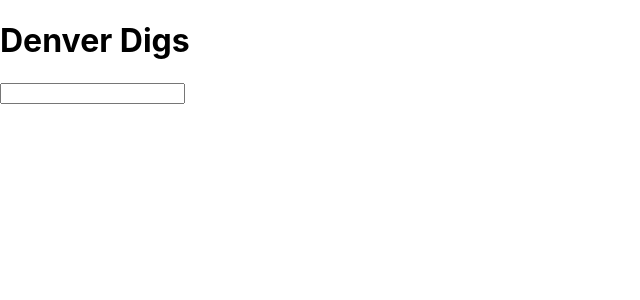
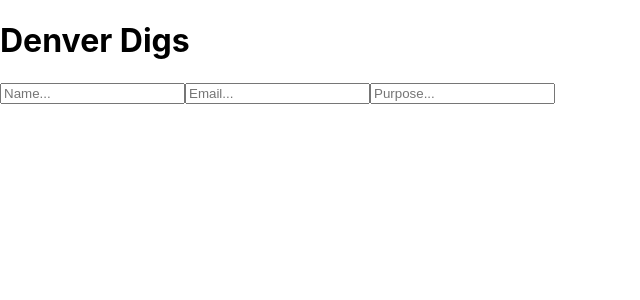
Before and after one commit to cgeglio/VRAD, a React (Create React App) app: page / in a window 1280 px wide. Shown: the top 300 px of the page, without its empty margins (0-640 px from the left). Built offline with nearby package versions, Linux system fonts and the light colour scheme.

Commit message:
Add form inputs

```diff
--- a/src/components/Form/Form.js
+++ b/src/components/Form/Form.js
@@ -3,7 +3,11 @@ import React, { Component } from 'react';
 class Form extends Component {
   constructor() {
     super();
-    this.state = {};
+    this.state = {name:'', email:'', purpose:''};
+  }
+
+  handleChange = e => {
+
   }
 
   render() {
@@ -11,8 +15,30 @@ class Form extends Component {
       <form>
         <input
           type="text"
-
+          placeholder="Name..."
+          name="name"
+          value={this.state.name}
+          onChange={this.handleChange}
         />
+        <input
+          type="text"
+          placeholder="Email..."
+          name="email"
+          value={this.state.email}
+          onChange={this.handleChange}
+        />
+        <input
+          type="text"
+          placeholder="Purpose..."
+          name="purpose"
+          value={this.state.purpose}
+          onChange={this.handleChange}
+          list="purpose"/>
+        <datalist id="purpose">
+          <option value="Vacation"/>
+          <option value="Business"/>
+          <option value="Other"/>
+        </datalist>
       </form>
     )
   }
```
